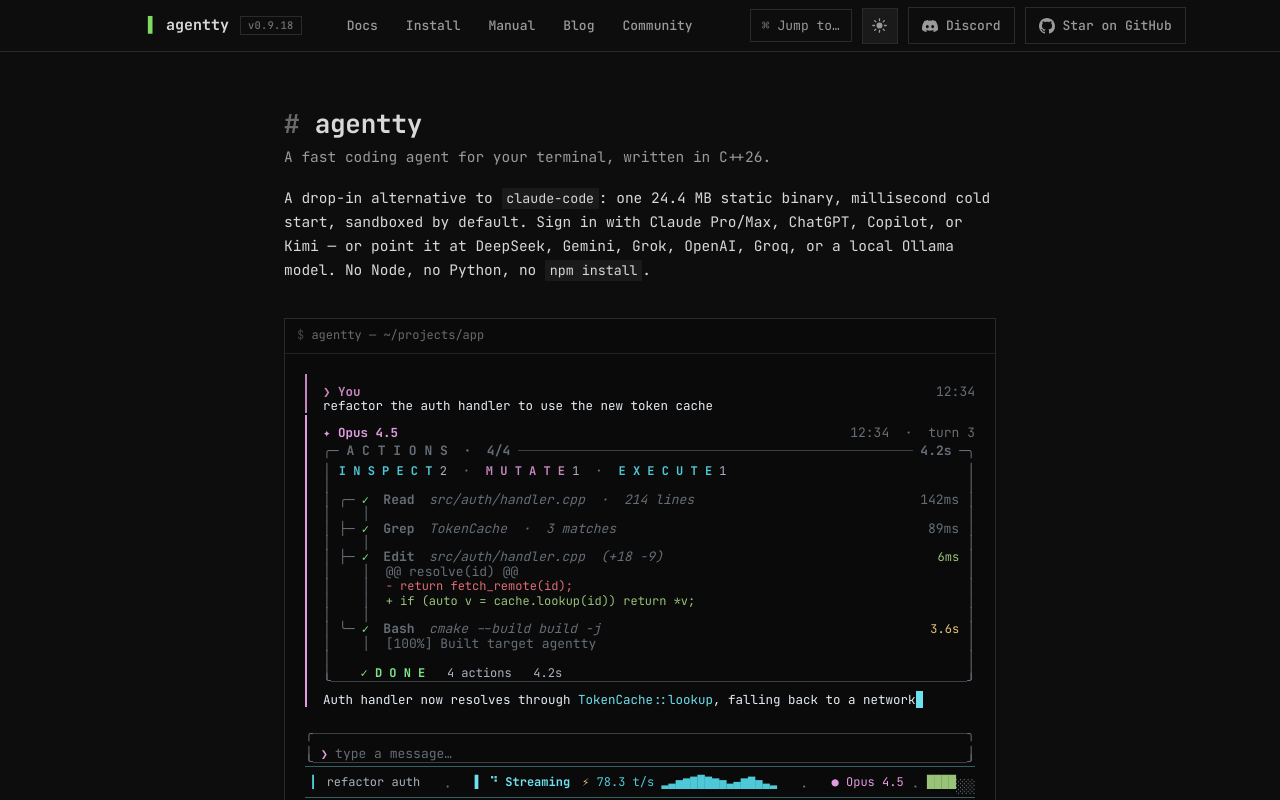
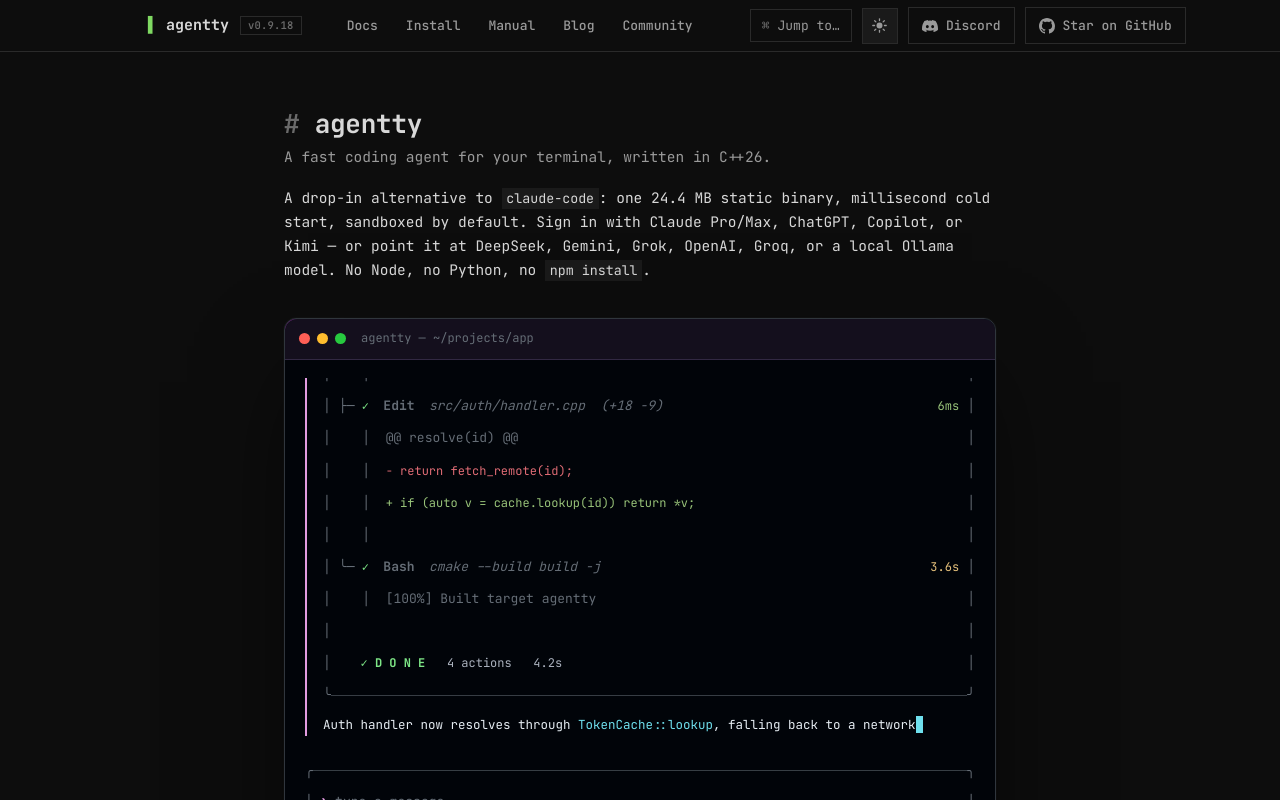
Before and after one commit to 1ay1/agentty.org, a Next.js app: page / in a window 1280 px wide. Shown: the top 800 px of the page. Built offline with nearby package versions, Linux system fonts and the light colour scheme.

Commit message:
Demo renders with stock old-site CSS, exempt from minimal flatteners

```diff
--- a/app/minimal.css
+++ b/app/minimal.css
@@ -59,12 +59,12 @@ body {
   font-feature-settings: "zero", "kern";
 }
 body::before, body::after { display: none !important; animation: none !important; }
-*, *::before, *::after {
+*:not(.ttui, .ttui *), :not(.ttui, .ttui *)::before, :not(.ttui, .ttui *)::after {
   box-shadow: none !important;
   text-shadow: none !important;
   border-radius: 0 !important;
 }
-* { animation-duration: 0s !important; transition-duration: 0s !important; }
+:not(.ttui, .ttui *) { animation-duration: 0s !important; transition-duration: 0s !important; }
 h1, h2, h3, h4 { font-family: var(--mono); letter-spacing: -0.01em; font-weight: 700; line-height: 1.25; }
 a { color: var(--accent); text-decoration: underline; text-underline-offset: 3px; text-decoration-thickness: 1px; }
 a:hover { color: var(--accent-hover); text-decoration: underline; }
@@ -160,26 +160,8 @@ footer, .foot { background: none !important; border-top: 1px solid var(--border)
 .feats li::before { content: "-"; position: absolute; left: 0; color: var(--text-faint); }
 .feats b { color: var(--text); font-weight: 600; }
 
-/* ---- home demo: the animated TUI, as a plain terminal window ---- */
+/* ---- home demo: stock old-site TUI (agentty-tui.css untouched) — only
+   neutralise the hero-layout margin it inherits from .hero-tui ---- */
 .home-demo { margin: 36px 0 0; }
-.home-demo .ttui-stage { perspective: none; }
-.home-demo .ttui {
-  margin: 0 !important; max-width: 100%; width: 100%;
-  z-index: auto; transform: none !important; will-change: auto;
-  background: #0a0a0a; border: 1px solid var(--border);
-}
-.home-demo .ttui::before, .home-demo .ttui-glare, .home-demo .ttui-dot { display: none !important; }
-.home-demo .ttui-bar { background: #0a0a0a; border-bottom: 1px solid #222; padding: 7px 12px; }
-.home-demo .ttui-title { margin: 0; color: #6a6a6a; font-size: 12px; }
-.home-demo .ttui-title::before { content: "$ "; color: #444; }
-.home-demo .ttui-body { height: 460px; }
-/* JetBrains Mono's │ ink is ~1.23em tall, and badge glyphs (✔, spinner)
-   come from fallback fonts whose metrics inflate flex rows. Pin every row
-   to a 1.2em grid: below the ink height so rails tile continuously, and a
-   hard height so no fallback glyph can stretch a row open. */
-.home-demo .ttui-body, .home-demo .ttui-panel,
-.home-demo .ttui-composer, .home-demo .ttui-status { line-height: 1.2; }
-.home-demo .ttui-panel-line, .home-demo .ttui-panel-top, .home-demo .ttui-panel-bot,
-.home-demo .ttui-comp-top, .home-demo .ttui-comp-mid, .home-demo .ttui-comp-bot,
-.home-demo .ttui-head { height: 1.2em; }
-.home-demo figcaption { margin-top: 8px; color: var(--text-faint); font-size: 12px; }
+.home-demo .ttui { margin: 0; }
+.home-demo figcaption { margin-top: 10px; color: var(--text-faint); font-size: 12px; }
```
